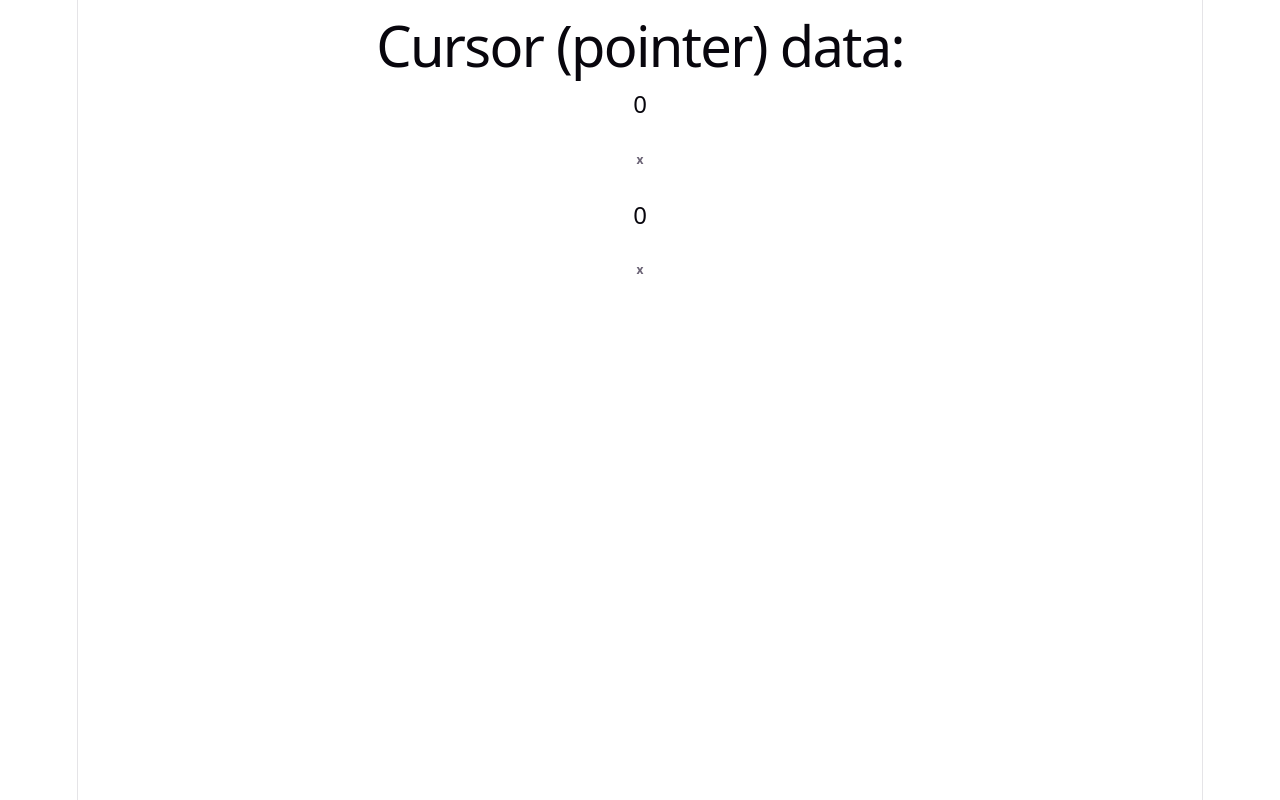
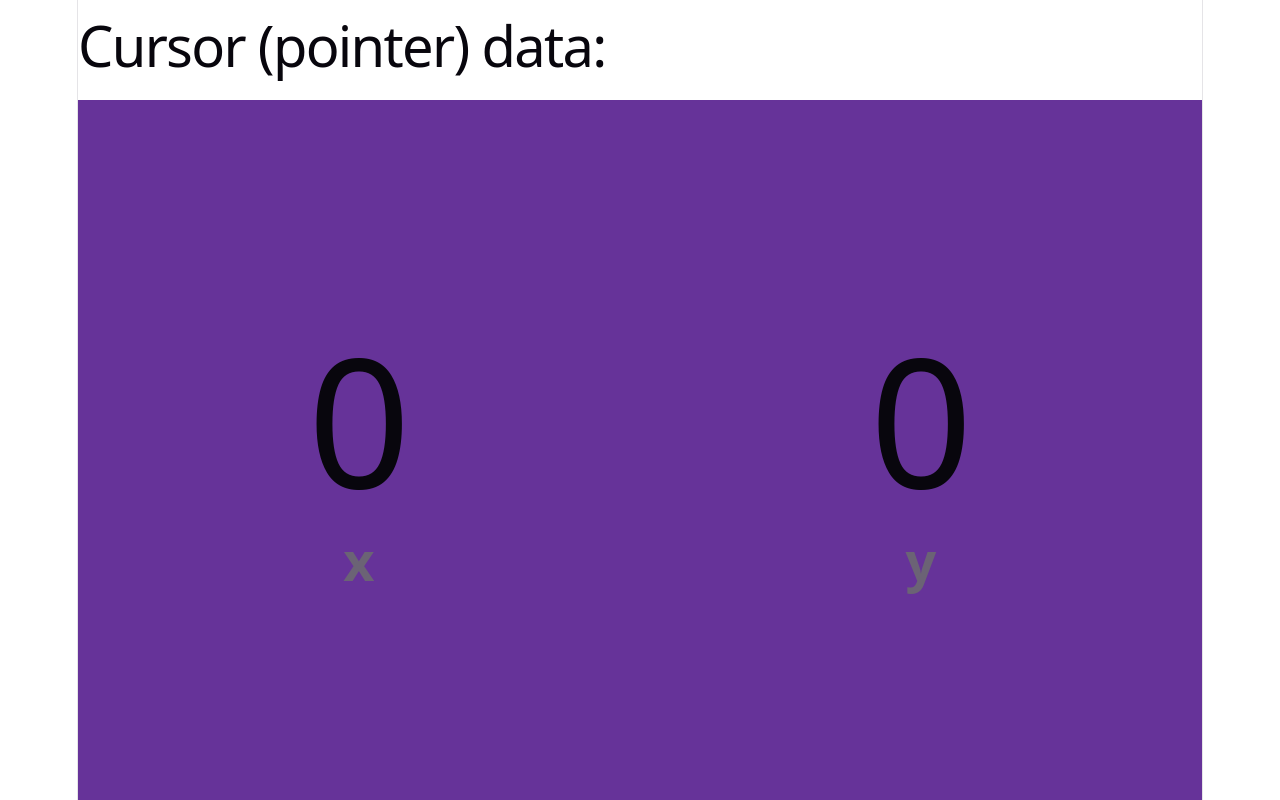
Before and after one commit to AndrewAlva/S08-Interacciones-Mouse, a website built with Vite: page 01-Cursor-Customizado/01-Demo/index.html in a window 1280 px wide. Built offline with nearby package versions, Linux system fonts and the light colour scheme.

Commit message:
Ejercicio 1: wip layout and styling

```diff
--- a/01-Cursor-Customizado/01-Demo/index.html
+++ b/01-Cursor-Customizado/01-Demo/index.html
@@ -11,18 +11,19 @@
       <section id="cursor-data" class="data-wrapper">
         <header class="data-header">
           <h1>Cursor (pointer) data:</h1>
+        </header>
+
         <main class="coordinates-container">
           <aside class="axis-wrapper">
-              <h2 class="data-value" id="cursor-x">0</h2>
+            <h2 class="data-value display-title" id="cursor-x">0</h2>
             <h6 class="data-label">x</h6>
           </aside>
 
           <aside class="axis-wrapper">
-              <h2 class="data-value" id="cursor-y">0</h2>
-              <h6 class="data-label">x</h6>
+            <h2 class="data-value display-title" id="cursor-y">0</h2>
+            <h6 class="data-label">y</h6>
           </aside>
         </main>
-        </header>
       </section>
     </div>
     <script type="module" src="/src/main.js"></script>
--- a/01-Cursor-Customizado/01-Demo/src/style.css
+++ b/01-Cursor-Customizado/01-Demo/src/style.css
@@ -163,8 +163,9 @@ code {
   text-align: center;
   border-inline: 1px solid var(--border);
   min-height: 100svh;
+  height: 100%;
   display: flex;
-  flex-direction: column;
+  flex-direction: row;
   box-sizing: border-box;
 }
 
@@ -294,3 +295,50 @@ code {
     border-right-color: var(--border);
   }
 }
+
+.data-wrapper {
+  position: relative;
+  width: 100%;
+  display: flex;
+  flex-direction: row;
+  flex-wrap: wrap;
+}
+
+  .data-header {
+    position: relative;
+    width: 100%;
+    height: 100px;
+    flex-grow: 0;
+    text-align: left;
+  }
+
+  .coordinates-container {
+    position: relative;
+    width: 100%;
+    height: calc(100% - 100px);
+    display: flex;
+    flex-shrink: 0;
+    background-color: rebeccapurple;
+  }
+
+    .axis-wrapper {
+      position: relative;
+      width: 50%;
+      display: flex;
+      flex-direction: column;
+      align-items: center;
+      justify-content: center;
+    }
+
+    .data-wrapper .data-label {
+      font-size: 3em;
+      line-height: 1em;
+      margin: 0;
+    }
+
+.display-title{
+  font-size: 10em;
+  font-family: var(--heading);
+  font-weight: 500;
+  color: var(--text-h);
+}
```
Lines whose indentation alone changed are shown as unchanged.
